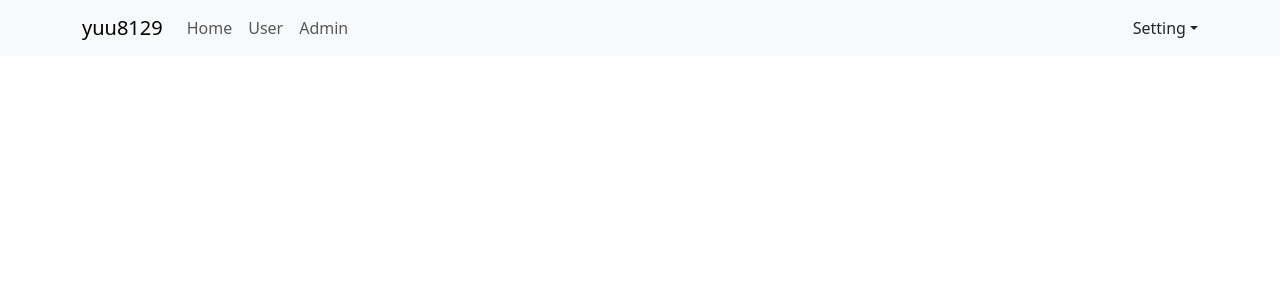
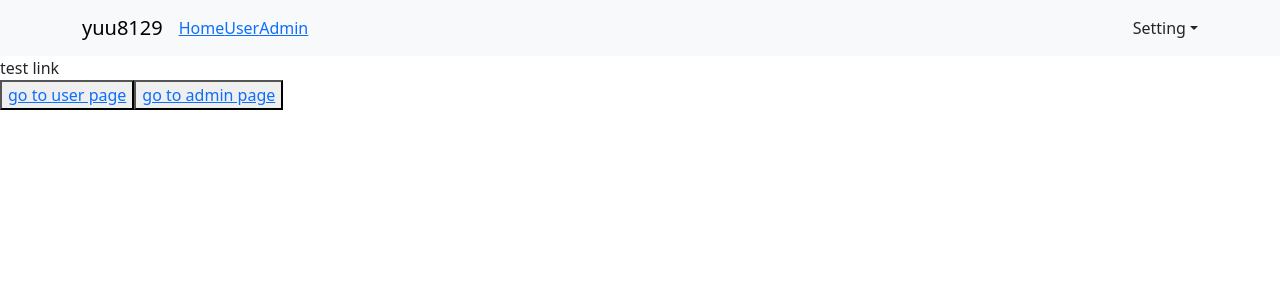
Before and after one commit to huytrinh102-prog/react-js, a React (Create React App) app: page / in a window 1280 px wide. Shown: the top 300 px of the page. Built offline with nearby package versions, Linux system fonts and the light colour scheme.

Commit message:
video 48

```diff
--- a/src/App.js
+++ b/src/App.js
@@ -1,10 +1,21 @@
 import './App.scss';
 import Header from './components/Header/Header';
-
+import { Link } from 'react-router-dom';
 const App = () => {
   return (
     <div className="app-container">
      <Header/>
+     <div>
+      test link
+      <div>
+        <button>
+          <Link to="/user">go to user page</Link>
+        </button>
+        <button>
+          <Link to="/admin">go to admin page</Link>
+          </button>
+      </div>
+     </div>
     </div>
   );
 }
--- /dev/null
+++ b/src/components/ Admin/Admin.js
@@ -0,0 +1,6 @@
+const Admin =(props) =>{
+    return(
+        <div>Admin component</div>
+    )
+}
+export default Admin;
--- a/src/components/Header/Header.js
+++ b/src/components/Header/Header.js
@@ -2,7 +2,7 @@
 import Nav from 'react-bootstrap/Nav';
 import Navbar from 'react-bootstrap/Navbar';
 import NavDropdown from 'react-bootstrap/NavDropdown';
-
+import { Link } from 'react-router-dom';
 const Header=()=> {
   return (
     <Navbar expand="lg" className="bg-body-tertiary">
@@ -11,9 +11,13 @@
         <Navbar.Toggle aria-controls="basic-navbar-nav" />
         <Navbar.Collapse id="basic-navbar-nav">
           <Nav className="me-auto">
-            <Nav.Link href="#home">Home</Nav.Link>
-            <Nav.Link href="#link">User</Nav.Link>
-             <Nav.Link href="#link">Admin</Nav.Link>
+            <Link to="/" className='Nav.Link'>Home</Link>
+            <Link to="/users" className='Nav.Link'>User</Link>
+            <Link to="/admins" className='Nav.Link'>Admin</Link>
+
+            {/* <Nav.Link href="/">Home</Nav.Link>
+            <Nav.Link href="/users">User</Nav.Link>
+             <Nav.Link href="/admins">Admin</Nav.Link> */}
 
           </Nav>
           <nav>
--- /dev/null
+++ b/src/components/User/User.js
@@ -0,0 +1,6 @@
+const User =(props) =>{
+    return(
+        <div>user component</div>
+    )
+}
+export default User;
--- a/src/index.js
+++ b/src/index.js
@@ -5,13 +5,24 @@
 import { Provider } from 'react-redux';
 import store from './redux/store';
 import 'bootstrap/dist/css/bootstrap.min.css';
-
+import { BrowserRouter ,
+  Routes ,
+  Route
+} from 'react-router-dom'
+import User from './components/User/User';
+import Admin from "./components/ Admin/Admin"
 const root = ReactDOM.createRoot(document.getElementById('root'));
 root.render(
   <Provider store={store}>
-    <React.StrictMode>
-      <App />
-    </React.StrictMode>
+    {/* <React.StrictMode> */}
+      <BrowserRouter>
+       <Routes>
+        <Route path="/" element={<App />} />
+        <Route path="/users" element={<User />} />
+        <Route path="/admin" element={<Admin />} />
+      </Routes>
+      </BrowserRouter>
+    {/* </React.StrictMode> */}
   </Provider>
 );
 
```
